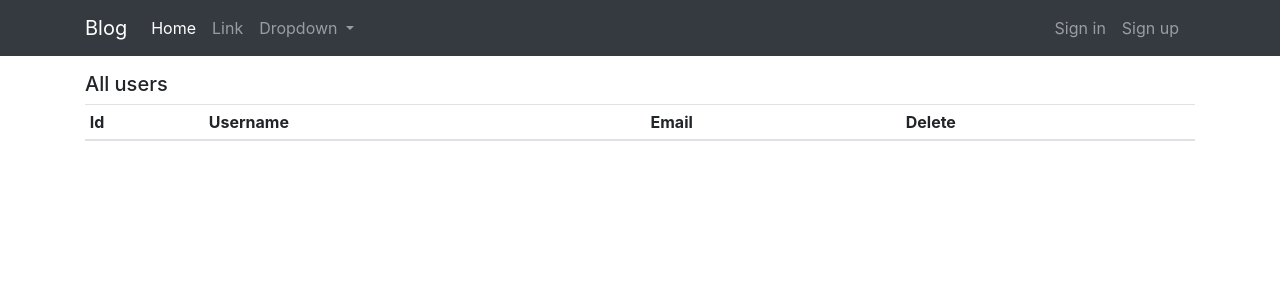
After one commit to NTsvetkov/slim3-test-blog, a PHP site: template resourses/views/users/list.twig in a window 1280 px wide. The commit adds this page. Shown: the top 300 px of the page. Run offline with PHP 8.4, Linux system fonts and the light colour scheme; the template is opened without the code that fills it, so the values that code supplies are empty; some libraries are stand-ins or nearby versions.

Commit message:
list all users and user deletion implemented

```diff
--- a/app/Controllers/User/EditProfileController.php
+++ b/app/Controllers/User/EditProfileController.php
@@ -12,7 +12,7 @@ class EditProfileController extends Controller
         $old = $this->auth->user();
         $this->container->view->getEnvironment()->addGlobal('old', $old);
 
-        return $this->view->render($response, 'user/edit.twig');
+        return $this->view->render($response, 'users/edit.twig');
     }
 
     public function postEditProfile($request, $response)
--- a/app/Controllers/User/LoginController.php
+++ b/app/Controllers/User/LoginController.php
@@ -9,7 +9,7 @@ class LoginController extends Controller
 {
     public function getLogin($request, $response)
     {
-        return $this->view->render($response, 'user/login.twig');
+        return $this->view->render($response, 'users/login.twig');
     }
 
     public function postLogin($request, $response)
--- a/app/Controllers/User/PasswordController.php
+++ b/app/Controllers/User/PasswordController.php
@@ -9,7 +9,7 @@ class PasswordController extends Controller
 {
     public function getChangePassword($request, $response)
     {
-        return $this->view->render($response, 'user/password.twig');
+        return $this->view->render($response, 'users/password.twig');
     }
 
     public function postChangePassword($request, $response)
--- a/app/Controllers/User/RegisterController.php
+++ b/app/Controllers/User/RegisterController.php
@@ -10,7 +10,7 @@ class RegisterController extends Controller
 {
     public function getRegister($request, $response)
     {
-        return $this->view->render($response, 'user/register.twig');
+        return $this->view->render($response, 'users/register.twig');
     }
 
     public function postRegister($request, $response)
--- a/app/dependencies.php
+++ b/app/dependencies.php
@@ -59,6 +59,9 @@ $container['PasswordController'] = function ($container) {
 $container['EditProfileController'] = function ($container) {
     return new \App\Controllers\User\EditProfileController($container);
 };
+$container['ManageUsersController'] = function ($container) {
+    return new \App\Controllers\User\ManageUsersController($container);
+};
 $app->add(new \App\Middleware\ValidationErrorsMiddleware($container));
 $app->add(new \App\Middleware\OldInputMiddleware($container));
 
--- a/app/routes.php
+++ b/app/routes.php
@@ -17,5 +17,7 @@ $app->group('', function () {
     $this->post('/password', 'PasswordController:postChangePassword');
     $this->get('/profile', 'EditProfileController:getEditProfile')->setName('auth.profile.edit');
     $this->post('/profile', 'EditProfileController:postEditProfile');
+    $this->get('/users', 'ManageUsersController:getListUsers')->setName('auth.listusers');
+    $this->post('/users', 'ManageUsersController:postListUsers');
     $this->get('/logout', 'LogoutController:getLogout')->setName('auth.logout');
 })->add(new AuthMiddleware($container));
--- a/resourses/views/partials/_topmenu.twig
+++ b/resourses/views/partials/_topmenu.twig
@@ -35,6 +35,8 @@
                             <a class="dropdown-item" href="{{ path_for('auth.password.change') }}">Change password</a>
                             <a class="dropdown-item" href="{{ path_for('auth.profile.edit') }}">Edit profile</a>
                             <div class="dropdown-divider"></div>
+                            <a class="dropdown-item" href="{{ path_for('auth.listusers') }}">Manage users</a>
+                            <div class="dropdown-divider"></div>
                             <a class="dropdown-item" href="{{ path_for('auth.logout') }}">Logout</a>
                         </div>
                     </li>
--- /dev/null
+++ b/resourses/views/users/list.twig
@@ -0,0 +1,46 @@
+{% extends '/base.twig' %}
+
+{% block title %}Manage users{% endblock %}
+
+{% block body %}
+    <div class="row">
+        <div class="col-md-12">
+            <h5>All users</h5>
+            <table class="table table-striped table-sm">
+                <thead>
+                <tr>
+                    <th>Id</th>
+                    <th>Username</th>
+                    <th>Email</th>
+                    <th>Delete</th>
+                </tr>
+                </thead>
+                {% for user in users %}
+                    <tr>
+                        <td>{{ user.id }}</td>
+                        <td>{{ user.username }}</td>
+                        <td>{{ user.email }}</td>
+                        <td>
+                            {% if auth.user.id != user.id %}
+                                <form method="post" action="{{ path_for('auth.listusers') }}">
+                                    <input type="hidden" name="id" value="{{ user.id }}">
+                                    <button class="btn btn-danger btn-xs del-user" data-id="{{ user.id }}">X</button>
+                                </form>
+                            {% endif %}
+                        </td>
+                    </tr>
+                {% endfor %}
+            </table>
+        </div>
+    </div>
+{% endblock %}
+{% block scripts %}
+    <script>
+        $(function () {
+            $('.del-user').on('click', function () {
+                var id = $(this).data('id');
+                return confirm('Confirm deletion!')
+            })
+        })
+    </script>
+{% endblock %}
```
Also changed, not shown: app/Controllers/User/ManageUsersController.php (added, +41 -0 lines), resourses/views/users/edit.twig (renamed from resourses/views/user/edit.twig), resourses/views/users/login.twig (renamed from resourses/views/user/login.twig), resourses/views/users/password.twig (renamed from resourses/views/user/password.twig), resourses/views/users/register.twig (renamed from resourses/views/user/register.twig).
